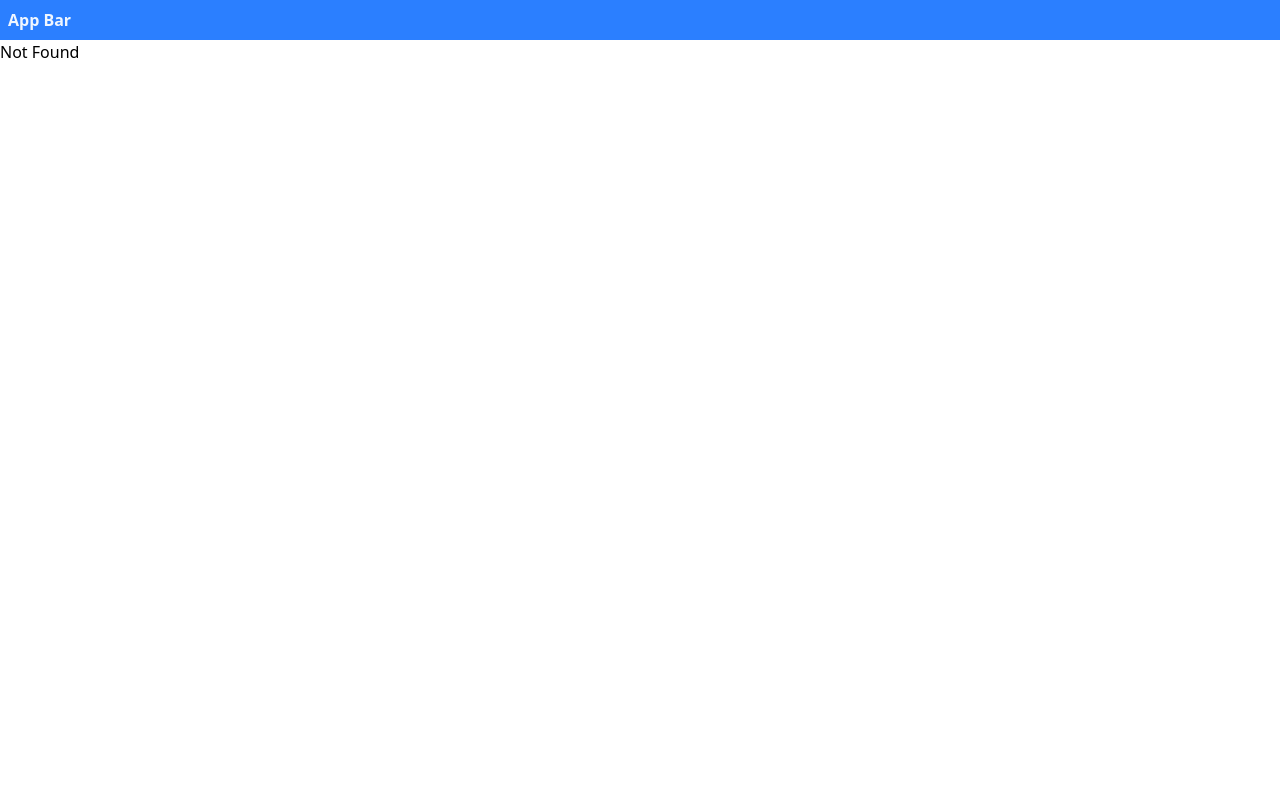
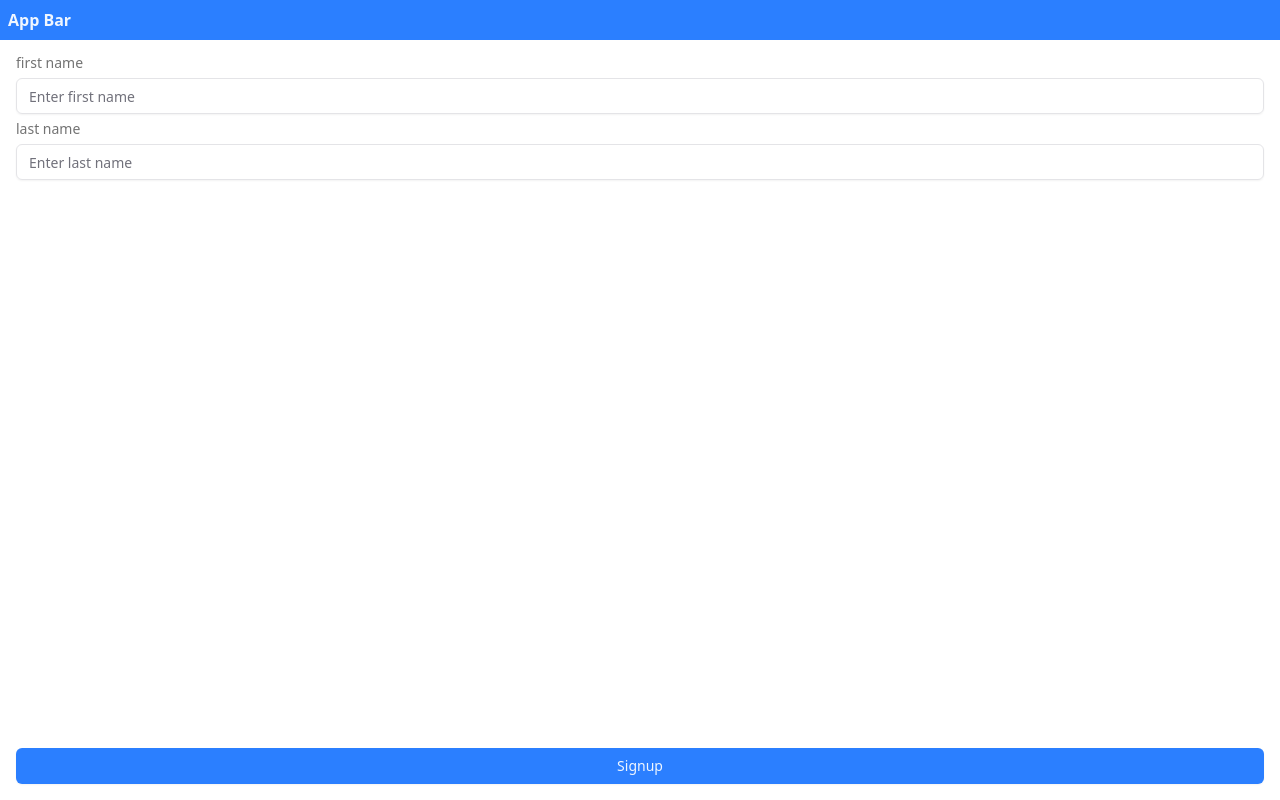
Before and after one commit to phirom-02/authentication-frontend, a React (Vite) app: page /signup/step-2 in a window 1280 px wide. Before the commit this address had no page. Built offline with nearby package versions, Linux system fonts and the light colour scheme.

Commit message:
feat: add signup step-2 page

```diff
--- a/src/features/signup/components/signup/index.ts
+++ b/src/features/signup/components/signup/index.ts
@@ -1 +1,2 @@
 export { default as SignupStep1Form } from "./signup-step-1-form";
+export { default as SignupStep2Form } from "./signup-step-2-form";
--- /dev/null
+++ b/src/features/signup/components/signup/signup-step-2-form.tsx
@@ -0,0 +1,34 @@
+import FormProvider from "@/components/rhf-input/providers";
+import RhfTextfield from "@/components/rhf-input/rhf-textfield";
+import { Button } from "@/components/ui/button";
+import { Stack } from "@/components/ui/stack";
+import { UseFormReturn } from "react-hook-form";
+import { SignupStep2Schema } from "../../schema/signup-step-2-schema";
+
+type Props = {
+  methods: UseFormReturn<SignupStep2Schema>;
+  submit: VoidFunction;
+};
+
+export default function SignupStep2Form({ methods, submit }: Readonly<Props>) {
+  return (
+    <FormProvider methods={methods} onSubmit={submit}>
+      <Stack className="gap-2 p-4">
+        <RhfTextfield
+          name="firstName"
+          label="first name"
+          placeholder="Enter first name"
+        />
+        <RhfTextfield
+          name="lastName"
+          label="last name"
+          placeholder="Enter last name"
+        />
+
+        <Button className="mt-auto bg-primary" type="submit">
+          Signup
+        </Button>
+      </Stack>
+    </FormProvider>
+  );
+}
--- /dev/null
+++ b/src/features/signup/pages/signup-step-2.tsx
@@ -0,0 +1,31 @@
+import { createLazyRoute } from "@tanstack/react-router";
+import { useForm } from "react-hook-form";
+import SignupStep2Form from "../components/signup/signup-step-2-form";
+import { zodResolver } from "@hookform/resolvers/zod";
+import {
+  signupStep2Schema,
+  sigupStep2DefaultValues,
+} from "../schema/signup-step-2-schema";
+
+function Page() {
+  const methods = useForm({
+    mode: "onSubmit",
+    shouldFocusError: true,
+    resolver: zodResolver(signupStep2Schema),
+    defaultValues: sigupStep2DefaultValues,
+  });
+
+  const { handleSubmit } = methods;
+
+  const submit = handleSubmit((data) => {
+    console.log(data);
+  });
+
+  return <SignupStep2Form methods={methods} submit={submit} />;
+}
+
+const SignupStep2 = createLazyRoute("step-2")({
+  component: Page,
+});
+
+export default SignupStep2;
--- /dev/null
+++ b/src/features/signup/schema/signup-step-2-schema.ts
@@ -0,0 +1,13 @@
+import { z } from "zod";
+
+export const signupStep2Schema = z.object({
+  firstName: z.string().nonempty("first name is required"),
+  lastName: z.string().nonempty("last name is required"),
+});
+
+export type SignupStep2Schema = z.infer<typeof signupStep2Schema>;
+
+export const sigupStep2DefaultValues: SignupStep2Schema = {
+  firstName: "",
+  lastName: "",
+};
--- a/src/routes/configs/signup-route.ts
+++ b/src/routes/configs/signup-route.ts
@@ -2,17 +2,28 @@ import { createRoute } from "@tanstack/react-router";
 import { rootRoute } from "..";
 import { redirectTo } from "../utils";
 
-export const SignupIndexRoute = createRoute({
+export const SignupRoute = createRoute({
   getParentRoute: () => rootRoute,
   path: "signup",
   loader: (ctx) => redirectTo(ctx, "/signup", "step-1"),
 });
 
+const getParentRoute = () => SignupRoute;
+
 export const SingupStep1Route = createRoute({
-  getParentRoute: () => SignupIndexRoute,
+  getParentRoute,
   path: "step-1",
-}).lazy(() => import("@/features/signup/pages/signup-step-1").then((d) => d.default));
+}).lazy(() =>
+  import("@/features/signup/pages/signup-step-1").then((d) => d.default)
+);
 
-const signupRoutes = [SignupIndexRoute, SingupStep1Route];
+export const SignupStep2Route = createRoute({
+  getParentRoute,
+  path: "step-2",
+}).lazy(() =>
+  import("@/features/signup/pages/signup-step-2").then((d) => d.default)
+);
+
+const signupRoutes = [SignupRoute, SingupStep1Route, SignupStep2Route];
 
 export default signupRoutes;
```
